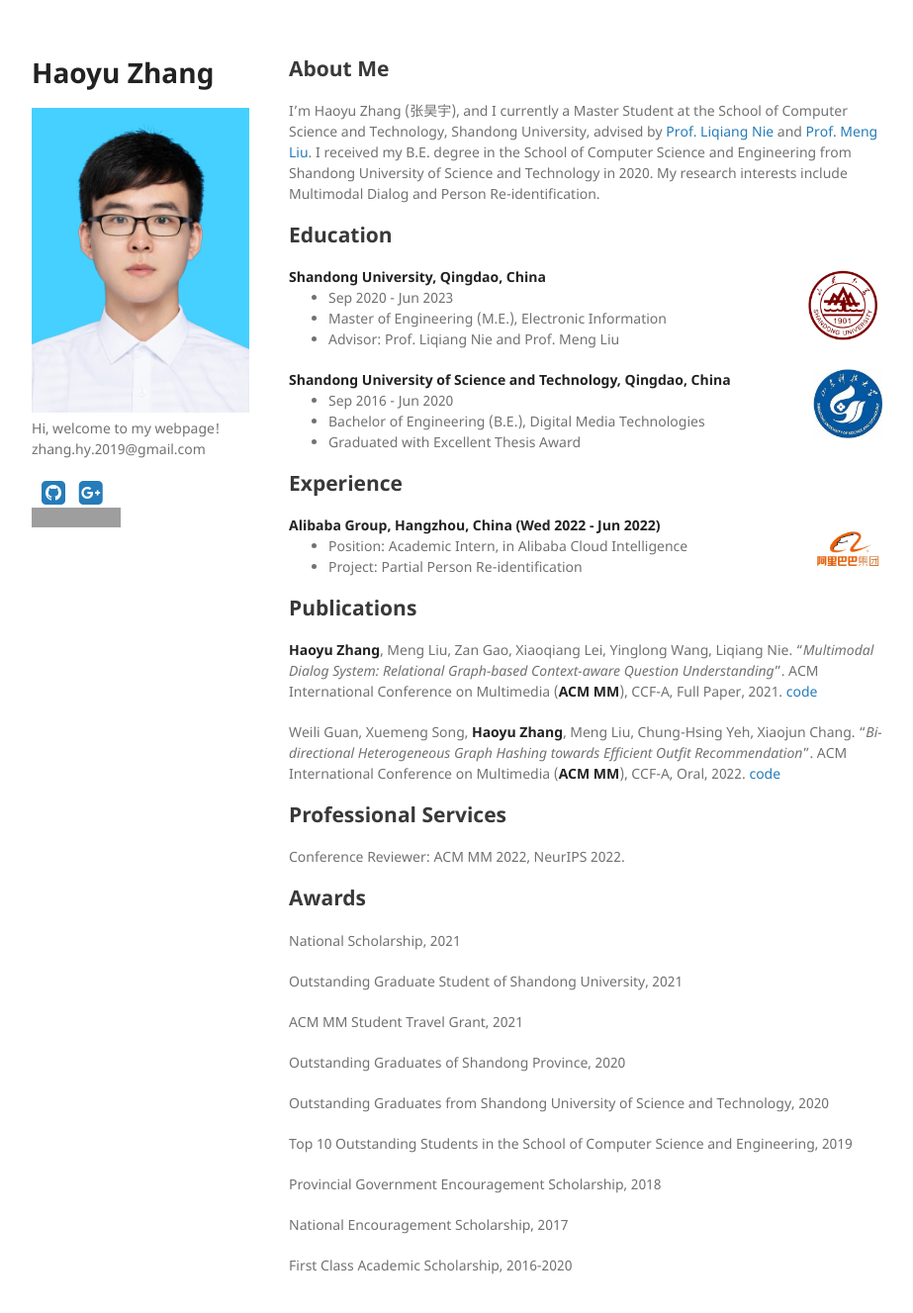
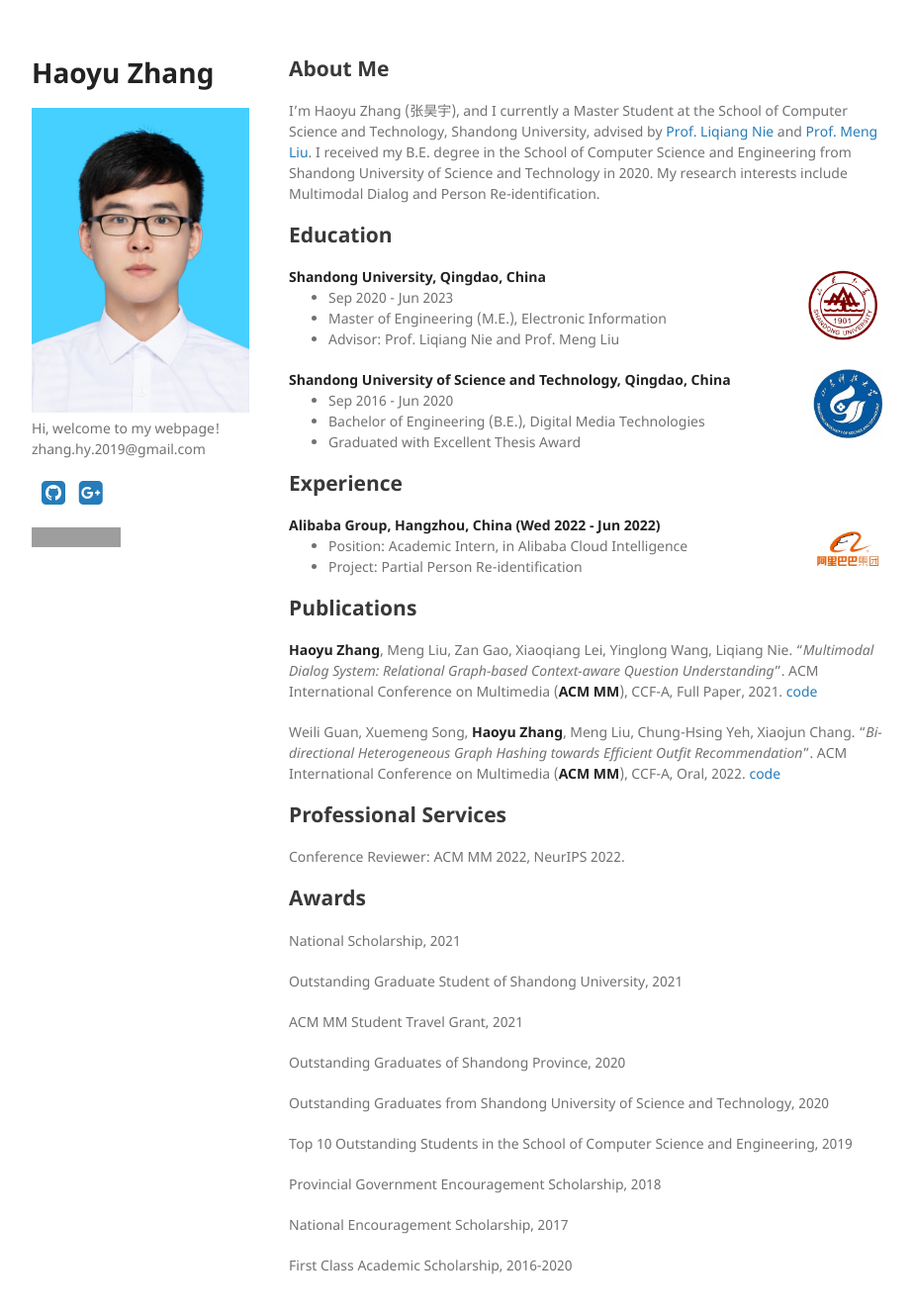
Before and after one commit to Hyu-Zhang/Hyu-Zhang.github.io, a Jekyll site: the page built from index.md, in a window 1280 px wide and 1359 px high. Shown: the top 1327 px of the window at 99% size, without its empty margins (178-1101 px from the left). Built offline with Jekyll 4.4.1, drawn with Linux system fonts in a browser that asks for light colours; a style sheet for code colours, icons or effects is not loaded; our own code applies the rules of GitHub Pages for plain Markdown files; grey boxes are pictures that could not be loaded.

Commit message:
Update default.html

```diff
--- a/_layouts/default.html
+++ b/_layouts/default.html
@@ -35,7 +35,7 @@
 <!--         <a href="https://clustrmaps.com/site/1bpzi" title="Visit tracker">
           <img src="//www.clustrmaps.com/map_v2.png?d=vuHwEKQroohZZfj1UB99qZ70x6e6FgHjRjzZ1ukd3I0&amp;cl=ffffff"></a> -->
 
-        <br />
+        <p></p>
         <a href="https://clustrmaps.com/site/1bq8t"  title="Visit tracker"><img src="//www.clustrmaps.com/map_v2.png?d=8lzS7aZj4bJYDkNympuf-USG7IZtjUcCC3fork0WYno&cl=ffffff" /></a>
 
         {% if site.github.is_project_page %}
```
